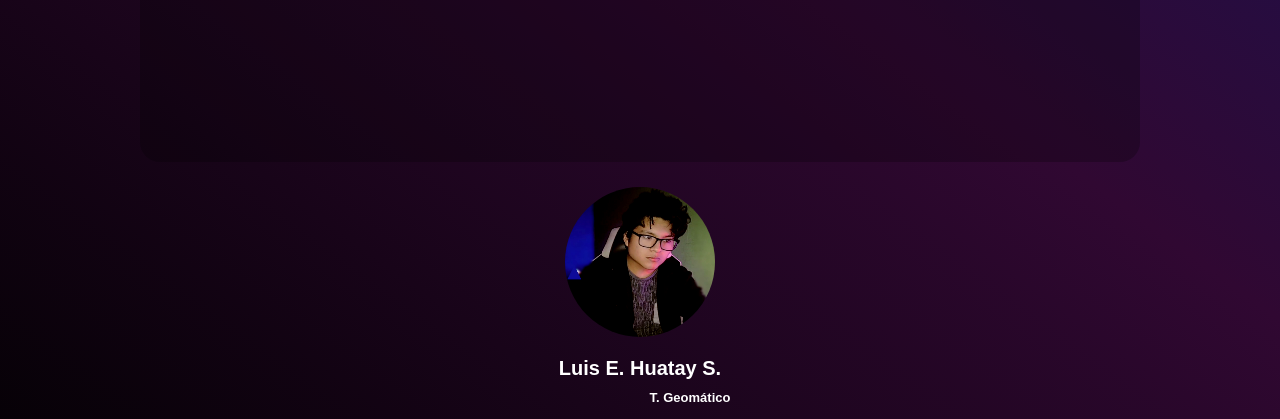
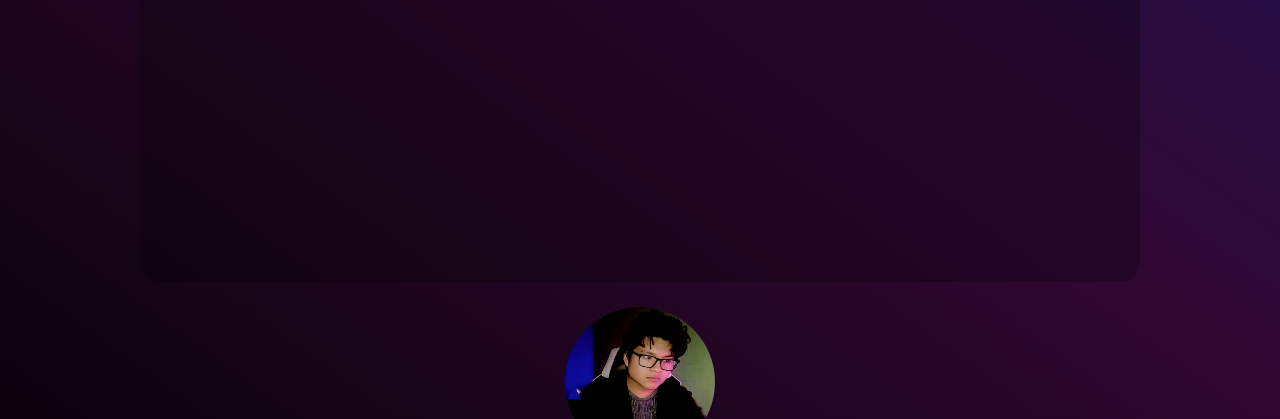
Before and after one commit to 1nfinit0/LuisH-mapCatalog, a plain HTML site: page proyectos/proList.html in a window 1280 px wide. Shown: the part 822-1241 px from the top of the page. Drawn offline with Linux system fonts and the light colour scheme.

Commit message:
main padding

```diff
--- a/css/main.css
+++ b/css/main.css
@@ -61,7 +61,7 @@ main {
     flex-direction: column;
     width: 100%;
     height: auto;
-    padding: 50px 0;
+    padding: 25px 0;
 }
 main h1 {
     margin: 0 auto;
--- a/css/mid.css
+++ b/css/mid.css
@@ -4,7 +4,7 @@ header figure a img{
     margin: 30px 0;
 }
 main {
-    padding: 65px 0;
+    padding: 30px 0;
 }
 main h1 {
     font-size: 5rem;
--- a/proyectos/css/main.css
+++ b/proyectos/css/main.css
@@ -95,7 +95,7 @@ main .entrada {
     border: none;
     height: 1px;
     background: rgba(255, 255, 255, 0.452);
-    margin: 0 auto;
+    margin: 0 auto 20px auto;
 }
 .entrada button {
     width: 10%;
@@ -111,7 +111,7 @@ main .entrada {
 main .proyectos {
     width: 100%;
     max-width: 1000px;
-    min-height: 700px;
+    min-height: 800px;
     margin: 0 auto;
     display: flex;
     flex-direction: column;
--- a/proyectos/js/main.js
+++ b/proyectos/js/main.js
@@ -38,6 +38,7 @@ const files = [
         glb:'',
         kml:'KML'
     },
+
 ]
 
 const formulario = document.querySelector('#formulario');
```
Also changed, not shown: index.html (+1 -1 lines).
